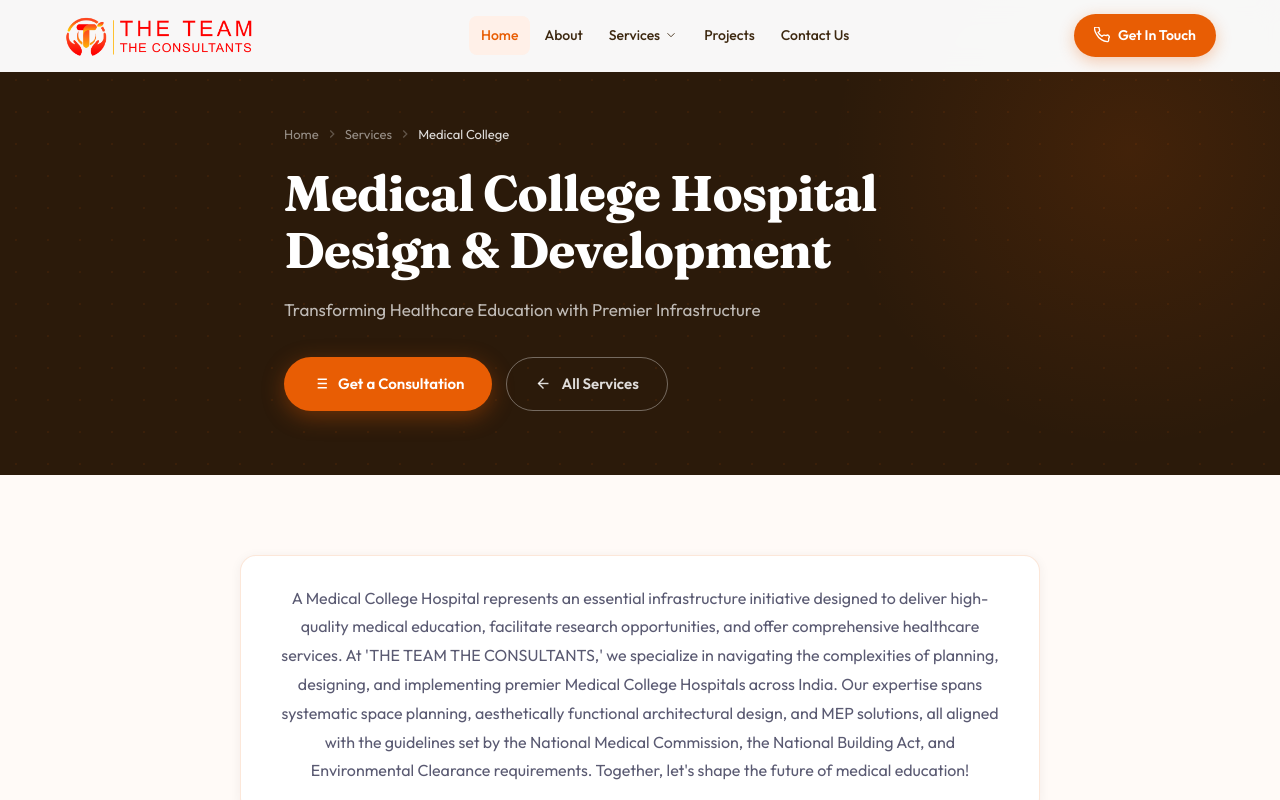
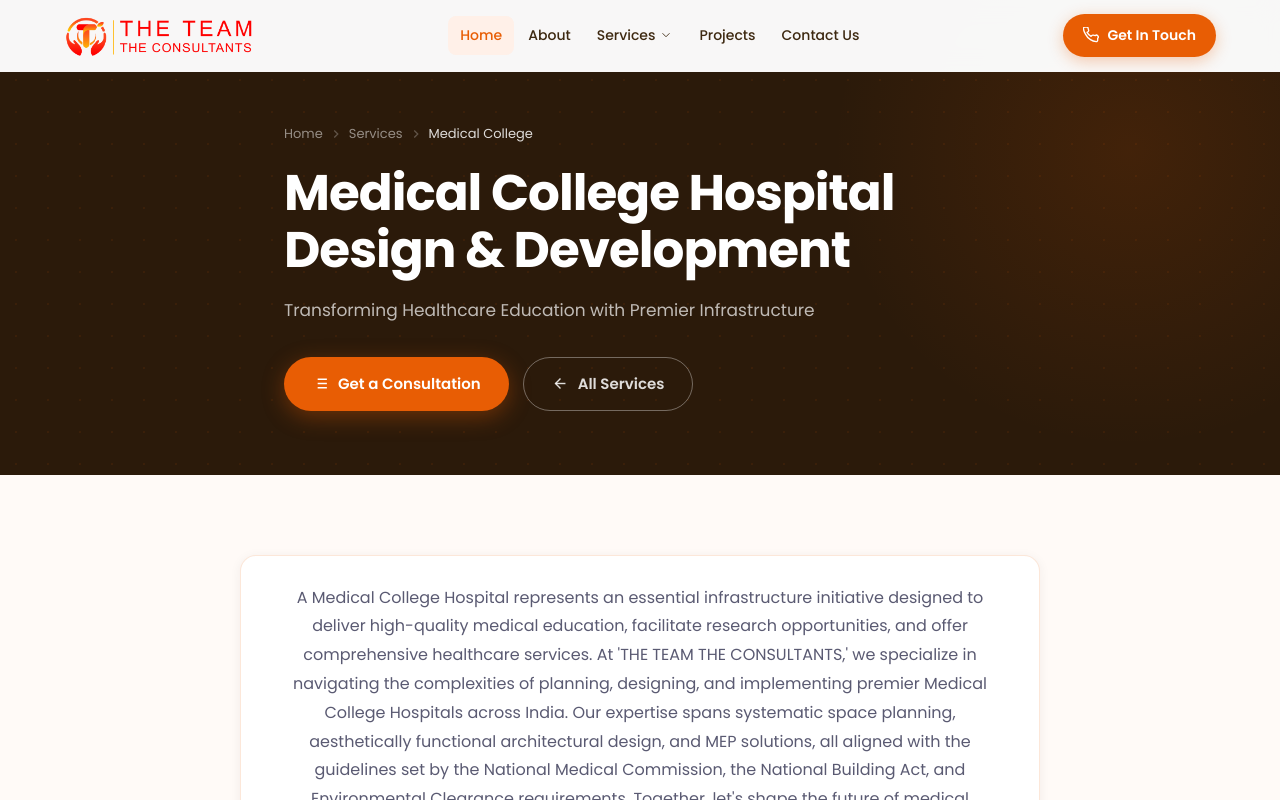
Before and after one commit to ipsita4/tttc-website, a Next.js app: page /medical-college in a window 1280 px wide. Shown: the top 800 px of the page. Built offline with nearby package versions, Linux system fonts and the light colour scheme.

Commit message:
some changes

```diff
--- a/src/app/globals.css
+++ b/src/app/globals.css
@@ -11,7 +11,7 @@
   --shadow-md:0 8px 32px rgba(43,26,10,.10);
   --shadow-lg:0 20px 60px rgba(43,26,10,.14);
   --radius:16px;--radius-sm:10px;
-  --font-d:'Fraunces',serif;--font-b:'Outfit',sans-serif;
+  --font-d:'Poppins',sans-serif;--font-b:'Poppins',sans-serif;
   --nav-h:72px;
 }
 html{scroll-behavior:smooth}
@@ -74,8 +74,12 @@ button{cursor:pointer;border:none;outline:none;font-family:var(--font-b)}
 .orn.r{background:linear-gradient(to left,transparent,var(--orange))}
 .orn::after{content:'';position:absolute;right:0;top:50%;transform:translateY(-50%);width:7px;height:7px;border-radius:50%;background:var(--orange)}
 .orn.r::after{right:auto;left:0}
-.sec-title{font-family:var(--font-d);font-size:clamp(26px,3.5vw,38px);font-weight:700;color:var(--dark);letter-spacing:-.02em}
-.sec-sub{font-size:16px;color:var(--mid);max-width:520px;margin:10px auto 0}
+.sec-title{font-family:var(--font-d);font-size:clamp(30px,4vw,50px);font-weight:700;color:var(--dark);letter-spacing:-.025em}
+.sec-sub{font-size:16px;color:var(--mid);max-width:540px;margin:12px auto 0;line-height:1.7}
+/* Left-aligned section header variant */
+.sec-hd-left{margin-bottom:48px}
+.sec-eyebrow{display:inline-block;font-size:12px;font-weight:700;letter-spacing:.14em;text-transform:uppercase;color:var(--orange);margin-bottom:12px}
+.sec-hd-left .sec-title{text-align:left}
 
 /* ── HERO ── */
 .hero{min-height:100vh;padding-top:calc(var(--nav-h) + 48px);padding-bottom:64px;background:linear-gradient(135deg,#ffffff 0%,#FFD8B0 55%,#FFBF80 100%);position:relative;overflow:hidden}
@@ -85,7 +89,8 @@ button{cursor:pointer;border:none;outline:none;font-family:var(--font-b)}
 /* badge */
 .hero-badge{display:inline-flex;align-items:center;gap:7px;background:var(--orange);color:white;padding:8px 16px;border-radius:20px;font-size:12px;font-weight:700;letter-spacing:.06em;text-transform:uppercase;margin-bottom:18px;box-shadow:0 4px 14px rgba(232,93,4,.35)}
 /* title */
-.hero-title{font-family:var(--font-b);font-size:clamp(32px,4vw,52px);font-weight:800;line-height:1.1;color:var(--dark);margin-bottom:14px;letter-spacing:-.03em}
+.hero-title{font-family:var(--font-d);font-size:clamp(30px,3.8vw,52px);font-weight:700;line-height:1.1;color:var(--dark);margin-bottom:18px;letter-spacing:-.03em}
+.hero-title em{font-style:italic;color:var(--orange);font-weight:300}
 /* orange subtitle */
 .hero-orange-sub{font-size:17px;font-weight:600;color:var(--orange);line-height:1.5;margin-bottom:16px}
 .hero-divider{width:48px;height:3px;background:var(--orange);border-radius:2px;margin-bottom:22px}
@@ -109,8 +114,8 @@ button{cursor:pointer;border:none;outline:none;font-family:var(--font-b)}
 .stats-grid{display:grid;grid-template-columns:repeat(4,1fr)}
 .stat-item{text-align:center;padding:0 24px;border-right:1px solid rgba(255,255,255,.08)}
 .stat-item:last-child{border-right:none}
-.stat-num{font-family:var(--font-d);font-size:48px;font-weight:700;color:var(--orange);line-height:1;margin-bottom:8px}
-.stat-num sup{font-size:28px}
+.stat-num{font-family:var(--font-d);font-size:clamp(52px,6vw,72px);font-weight:700;color:var(--orange);line-height:1;margin-bottom:8px}
+.stat-num sup{font-size:.55em}
 .stat-lbl{font-size:14px;color:rgba(255,255,255,.6)}
 
 /* ── ABOUT / PILLARS ── */
@@ -131,15 +136,22 @@ button{cursor:pointer;border:none;outline:none;font-family:var(--font-b)}
 
 /* ── SERVICES GRID (homepage) ── */
 .services{padding:96px 0;background:var(--bg)}
-.services .sec-hd{text-align:center;margin-bottom:56px}
-.svc-label{display:inline-block;font-size:12px;font-weight:700;letter-spacing:.14em;text-transform:uppercase;color:var(--orange);margin-bottom:14px}
-.svc-heading{font-family:var(--font-d);font-size:clamp(32px,4vw,52px);font-weight:900;color:#2B1200;line-height:1.1;letter-spacing:-.02em}
-.services-grid{display:grid;grid-template-columns:repeat(3,1fr);gap:28px}
-.svc-card{background:white;border:none;border-radius:24px;padding:36px 32px;position:relative;overflow:hidden;transition:transform .35s,box-shadow .35s;box-shadow:0 4px 24px rgba(43,26,10,.07)}
-.svc-card:hover{transform:translateY(-8px);box-shadow:0 20px 56px rgba(43,26,10,.13)}
-.svc-num{display:inline-flex;align-items:center;justify-content:center;width:54px;height:54px;border-radius:14px;background:var(--orange);color:white;font-size:16px;font-weight:800;margin-bottom:22px;letter-spacing:.02em}
+.services .sec-hd-left{margin-bottom:52px}
+.svc-label{display:inline-block;font-size:12px;font-weight:700;letter-spacing:.14em;text-transform:uppercase;color:var(--orange);margin-bottom:12px}
+.svc-heading{font-family:var(--font-d);font-size:clamp(36px,5vw,62px);font-weight:900;color:#2B1200;line-height:1.05;letter-spacing:-.03em}
+.services-grid{display:grid;grid-template-columns:repeat(3,1fr);gap:24px}
+.svc-card{background:white;border:none;border-radius:20px;padding:32px 28px;position:relative;overflow:hidden;transition:transform .35s,box-shadow .35s;box-shadow:0 4px 20px rgba(43,26,10,.07)}
+.svc-card:hover{transform:translateY(-6px);box-shadow:0 20px 52px rgba(43,26,10,.12)}
+.svc-card-featured{grid-column:span 2;background:var(--dark);padding:44px 40px}
+.svc-card-featured:hover{box-shadow:0 20px 52px rgba(43,26,10,.3)}
+.svc-card-featured .svc-name{font-size:28px;color:white}
+.svc-card-featured .svc-desc{font-size:15px;color:rgba(255,255,255,.6);line-height:1.75}
+.svc-card-featured .svc-link{color:#FF8C42}
+.svc-card-featured .svc-link svg{stroke:#FF8C42}
+.svc-num{display:inline-flex;align-items:center;justify-content:center;width:50px;height:50px;border-radius:12px;background:var(--orange);color:white;font-size:15px;font-weight:800;margin-bottom:20px;letter-spacing:.02em}
+.svc-card-featured .svc-num{background:rgba(232,93,4,.4)}
 .svc-icon{display:none}
-.svc-name{font-family:var(--font-d);font-size:22px;font-weight:700;color:#2B1200;margin-bottom:12px;line-height:1.25}
+.svc-name{font-family:var(--font-d);font-size:20px;font-weight:700;color:#2B1200;margin-bottom:10px;line-height:1.25}
 .svc-desc{font-size:14px;color:var(--mid);line-height:1.7}
 .svc-link{display:inline-flex;align-items:center;gap:6px;margin-top:16px;font-size:13px;font-weight:600;color:var(--orange);transition:gap .2s}
 .svc-link:hover{gap:10px}
@@ -252,13 +264,15 @@ form.contact{display:flex;flex-direction:column;gap:14px}
 .video-overlay{position:absolute;inset:0;background:linear-gradient(180deg,rgba(43,26,10,.15) 0%,rgba(43,26,10,.5) 100%);pointer-events:none}
 
 /* ── PROMO SHOWCASE ── */
-.promo-sec{padding:80px 0;background:var(--bg)}
+.promo-sec{padding:80px 0;background:var(--white)}
+.promo-sec .sec-hd{margin-bottom:40px}
 .promo-grid{display:grid;grid-template-columns:repeat(4,1fr);gap:16px}
-.promo-card{border-radius:var(--radius);overflow:hidden;box-shadow:var(--shadow-sm);border:1px solid var(--border);transition:transform .3s,box-shadow .3s;cursor:default;aspect-ratio:1/1;background:white}
+.promo-card{border-radius:var(--radius);overflow:hidden;box-shadow:var(--shadow-sm);border:1px solid var(--border);transition:transform .3s,box-shadow .3s;cursor:default;aspect-ratio:1/1;background:white;position:relative}
 .promo-card:hover{transform:translateY(-5px);box-shadow:var(--shadow-lg)}
 .promo-card img{width:100%;height:100%;object-fit:contain;display:block;transition:transform .5s ease}
 .promo-card:hover img{transform:scale(1.03)}
 .promo-featured{grid-column:span 2;aspect-ratio:2/1}
+.promo-lbl{position:absolute;bottom:0;left:0;right:0;background:linear-gradient(to top,rgba(43,26,10,.72) 0%,transparent 100%);padding:32px 14px 12px;color:white;font-size:11px;font-weight:700;letter-spacing:.06em;text-transform:uppercase;line-height:1.3}
 @media(max-width:900px){
   .promo-grid{grid-template-columns:repeat(2,1fr)}
   .promo-featured{grid-column:span 2}
--- a/src/app/layout.jsx
+++ b/src/app/layout.jsx
@@ -15,7 +15,7 @@ export default function RootLayout({ children }) {
       <head>
         <link rel="preconnect" href="https://fonts.googleapis.com"/>
         <link rel="preconnect" href="https://fonts.gstatic.com" crossOrigin="anonymous"/>
-        <link href="https://fonts.googleapis.com/css2?family=Fraunces:ital,opsz,wght@0,9..144,300;0,9..144,600;0,9..144,700;0,9..144,900;1,9..144,300;1,9..144,600&family=Outfit:wght@300;400;500;600;700;800&display=swap" rel="stylesheet"/>
+        <link href="https://fonts.googleapis.com/css2?family=Poppins:ital,wght@0,300;0,400;0,500;0,600;0,700;0,800;0,900;1,300;1,400;1,600&display=swap" rel="stylesheet"/>
       </head>
       <body>
         <Navbar/>
--- a/src/components/Navbar.jsx
+++ b/src/components/Navbar.jsx
@@ -4,13 +4,13 @@ export default function Navbar() {
     <>
       <nav className="navbar" id="navbar">
   <div className="nav-inner">
-    <a href="#" className="nav-logo">
+    <a href="/" className="nav-logo">
       <img src="/img/logo.png" alt="The Team The Consultants" className="nav-logo-img"/>
     </a>
 
     <ul className="nav-links">
-      <li><a href="#home" className="active">Home</a></li>
-      <li><a href="#about">About</a></li>
+      <li><a href="/#home" className="active">Home</a></li>
+      <li><a href="/#about">About</a></li>
       <li>
                 <a href="/#services">Services <svg className="arr" viewBox="0 0 16 16"><polyline points="4,6 8,10 12,6"/></svg></a>
         <div className="dropdown">
@@ -26,11 +26,11 @@ export default function Navbar() {
           <a href="/plant-setup">Oxygen Generation Plant</a>
         </div>
       </li>
-      <li><a href="#projects">Projects</a></li>
-      <li><a href="#contact">Contact Us</a></li>
+      <li><a href="/#projects">Projects</a></li>
+      <li><a href="/#contact">Contact Us</a></li>
     </ul>
 
-    <a href="#contact" className="nav-cta">
+    <a href="/#contact" className="nav-cta">
       <svg viewBox="0 0 24 24" fill="none"><path d="M22 16.92v3a2 2 0 01-2.18 2 19.79 19.79 0 01-8.63-3.07A19.5 19.5 0 013.7 10.74 19.79 19.79 0 01.67 2.18 2 2 0 012.67.06h3a2 2 0 012 1.72c.127.96.361 1.903.7 2.81a2 2 0 01-.45 2.11L6.09 8a16 16 0 006 6l1.27-1.27a2 2 0 012.11-.45c.907.339 1.85.573 2.81.7A2 2 0 0122 16.92z" stroke="white" strokeWidth="2" strokeLinecap="round" strokeLinejoin="round"/></svg>
       Get In Touch
     </a>
@@ -42,8 +42,8 @@ export default function Navbar() {
 
 
 <div className="mob-menu" id="mobMenu">
-  <a href="#home">Home</a>
-  <a href="#about">About</a>
+  <a href="/#home">Home</a>
+  <a href="/#about">About</a>
     <a href="/#services" style={{fontWeight:'700',color:'var(--orange)'}}>Services</a>
   <a href="/project-management" className="mob-sub">Hospital Project Management</a>
   <a href="/medical-college" className="mob-sub">Medical College Projects</a>
@@ -56,8 +56,8 @@ export default function Navbar() {
   <a href="/healthcare-stationery" className="mob-sub">Healthcare Stationery Design</a>
   <a href="/plant-setup" className="mob-sub">Oxygen Generation Plant</a>
   <a href="/#projects">Projects</a>
-  <a href="#contact">Contact Us</a>
-  <a href="#contact" className="mob-cta">Get In Touch</a>
+  <a href="/#contact">Contact Us</a>
+  <a href="/#contact" className="mob-cta">Get In Touch</a>
 </div>
     </>
   )
```
Also changed, not shown: src/app/page.jsx (+20 -19 lines).
